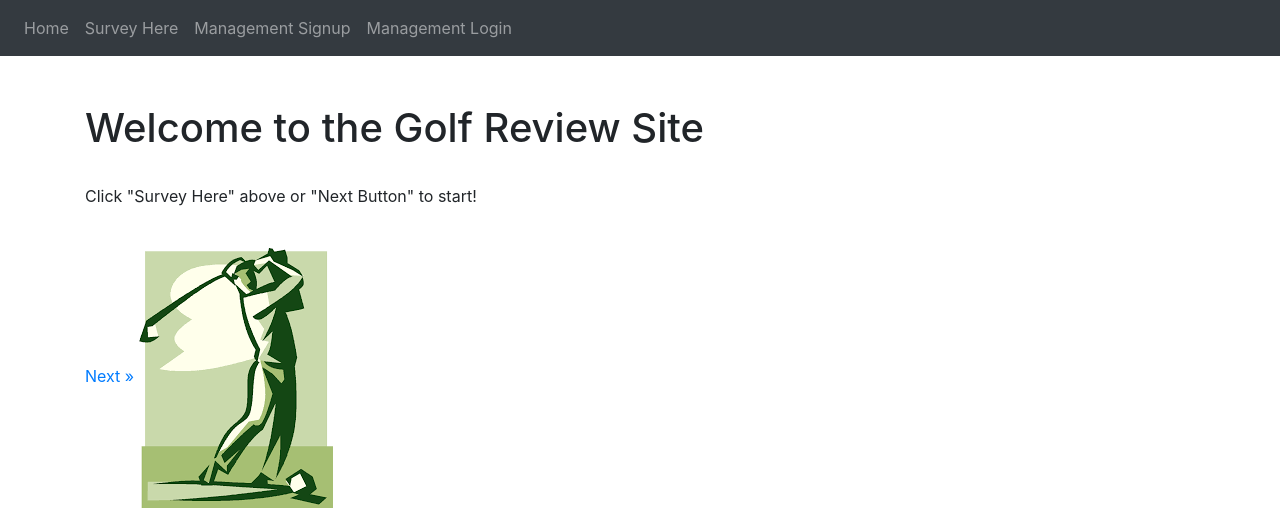
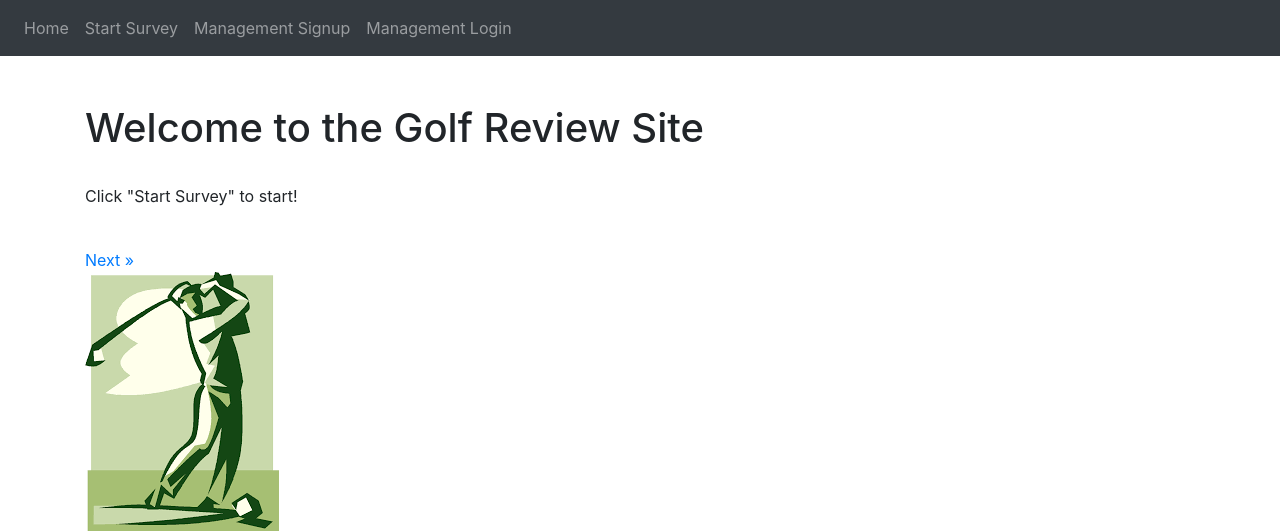
Before and after one commit to Petrut586/450_Project, a Flask app: page / in a window 1280 px wide. Shown: the top 531 px of the page. Run offline with Flask 2, Linux system fonts and the light colour scheme; some libraries are stand-ins or nearby versions.

Commit message:
Slight adjustments to base and home html

```diff
--- a/1020GolfCourse/website/templates/base.html
+++ b/1020GolfCourse/website/templates/base.html
@@ -34,7 +34,7 @@
       <div class="collapse navbar-collapse" id="navbar">
         <div class="navbar-nav">
           <a class="nav-item nav-link" id="home" href="/">Home</a>
-          <a class="nav-item nav-link" id="survey" href="/survey">Survey Here</a>
+          <a class="nav-item nav-link" id="survey" href="/survey">Start Survey</a>
           <a class="nav-item nav-link" id="management" href="/managementsignup">Management Signup</a>
           <a class="nav-item nav-link" id="management" href="/managementlogin">Management Login</a>
         </div>
--- a/1020GolfCourse/website/templates/home.html
+++ b/1020GolfCourse/website/templates/home.html
@@ -9,10 +9,11 @@
 <h1>Welcome to the Golf Review Site</h1>
 <br>
 <p>
-    Click "Survey Here" above or "Next Button" to start!
+    Click "Start Survey" to start!
 </p>
 <br>
 <a href="/survey" class="next">Next &raquo;</a>
+<br>
 <!-- <p style="text-align:center;"><img src="golferGuy.jpg" width="600" height="700"> -->
 <image src="{{ url_for('static', filename='images/golferGuy.jpg')}}"
 />
```
